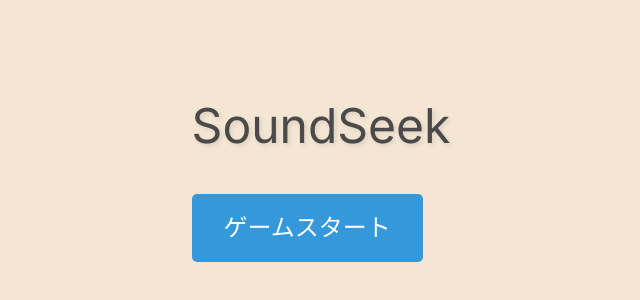
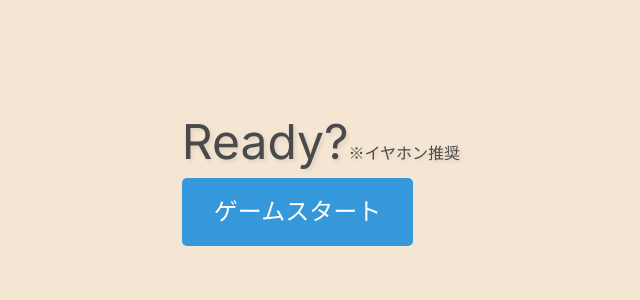
Before and after one commit to mirrormouse/AudioMaze, a Next.js app: page /stage/1 in a window 1280 px wide. Shown: the part 224-524 px from the top of the page, without its empty margins (319-959 px from the left). Built offline with nearby package versions, Linux system fonts and the light colour scheme.

Commit message:
change ready description

```diff
--- a/src/app/stage/[id]/page.tsx
+++ b/src/app/stage/[id]/page.tsx
@@ -142,7 +142,10 @@ const App: React.FC = () => {
         <div ref={containerRef} className="game-container">
             {!isGameActive ? (
                 <div className="start-screen">
-                    <h1 className="game-title">SoundSeek</h1>
+                    <div>
+                        <h1 className="game-title" style={{ display: 'inline' }}>Ready?</h1><h6 className="game-title-description" style={{ display: 'inline' }}>※イヤホン推奨</h6>
+                    </div>
+
                     <button
                         className="start-button"
                         onClick={() => setIsGameActive(true)}
--- a/src/styles/App.css
+++ b/src/styles/App.css
@@ -38,6 +38,13 @@ html {
     margin-bottom: 2rem;
     text-shadow: 2px 2px 4px rgba(0, 0, 0, 0.1);
 }
+
+.game-title-description {
+    color: #4A4A4A;
+    margin-bottom: 2rem;
+    text-shadow: 2px 2px 4px rgba(0, 0, 0, 0.1);
+}
+
 
 .start-button {
     font-size: 1.5rem;
```
